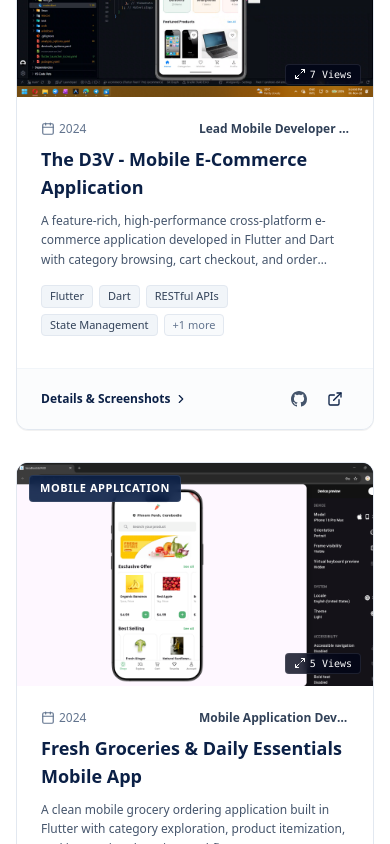
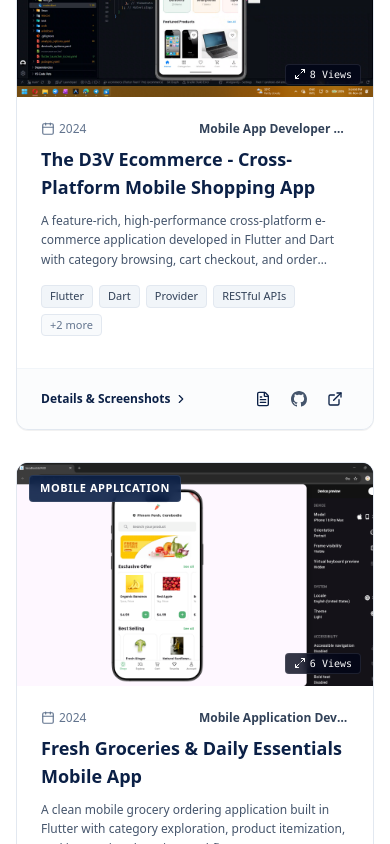
Before and after one commit to devitnang/Nang-Devit_MIS_Portfolio, a Next.js app: page / in a window 390 px wide. Shown: the part 7380-8224 px from the top of the page. Built offline with nearby package versions, Linux system fonts and the light colour scheme.

Commit message:
feat: integrate authentic Flutter academic projects with docs and screenshots

```diff
--- a/src/components/sections/ProjectsSection.tsx
+++ b/src/components/sections/ProjectsSection.tsx
@@ -13,6 +13,7 @@ import {
   Maximize2,
   Calendar,
   Code2,
+  FileText,
 } from "lucide-react";
 
 export function ProjectsSection() {
@@ -169,6 +170,17 @@ export function ProjectsSection() {
                   </button>
 
                   <div className="flex items-center gap-2">
+                    {project.documentationUrl && (
+                      <a
+                        href={project.documentationUrl}
+                        target="_blank"
+                        rel="noopener noreferrer"
+                        className="p-1.5 rounded-md text-[#0B2046] dark:text-blue-400 hover:bg-blue-50 dark:hover:bg-blue-950/40 transition-colors"
+                        title="Read Architecture Documentation (PDF)"
+                      >
+                        <FileText className="w-4 h-4" />
+                      </a>
+                    )}
                     {project.githubUrl && (
                       <a
                         href={project.githubUrl}
--- a/src/components/ui/ProjectModal.tsx
+++ b/src/components/ui/ProjectModal.tsx
@@ -13,6 +13,8 @@ import {
   Calendar,
   Layers,
   Building,
+  FileText,
+  Users,
 } from "lucide-react";
 
 interface ProjectModalProps {
@@ -159,7 +161,7 @@ export function ProjectModal({ project, onClose }: ProjectModalProps) {
           {/* Project Details Grid */}
           <div className="grid grid-cols-1 sm:grid-cols-2 gap-4 p-4 rounded-lg bg-slate-50 dark:bg-slate-900/60 border border-slate-200 dark:border-slate-800 text-xs sm:text-sm">
             <div className="flex items-center gap-2">
-              <Layers className="w-4 h-4 text-[#0B2046] dark:text-blue-400" />
+              <Layers className="w-4 h-4 text-[#0B2046] dark:text-blue-400 shrink-0" />
               <span className="text-slate-500 dark:text-slate-400">Role:</span>
               <span className="font-semibold text-slate-800 dark:text-slate-200">
                 {project.role}
@@ -167,10 +169,19 @@ export function ProjectModal({ project, onClose }: ProjectModalProps) {
             </div>
             {project.clientOrOrg && (
               <div className="flex items-center gap-2">
-                <Building className="w-4 h-4 text-[#0B2046] dark:text-blue-400" />
+                <Building className="w-4 h-4 text-[#0B2046] dark:text-blue-400 shrink-0" />
                 <span className="text-slate-500 dark:text-slate-400">Context:</span>
                 <span className="font-semibold text-slate-800 dark:text-slate-200">
                   {project.clientOrOrg}
+                </span>
+              </div>
+            )}
+            {project.teamMembers && project.teamMembers.length > 0 && (
+              <div className="flex items-center gap-2 sm:col-span-2">
+                <Users className="w-4 h-4 text-[#0B2046] dark:text-blue-400 shrink-0" />
+                <span className="text-slate-500 dark:text-slate-400">Project Team:</span>
+                <span className="font-semibold text-slate-800 dark:text-slate-200">
+                  {project.teamMembers.join(" • ")}
                 </span>
               </div>
             )}
@@ -226,7 +237,18 @@ export function ProjectModal({ project, onClose }: ProjectModalProps) {
 
         {/* Modal Footer / Actions */}
         <div className="p-4 border-t border-slate-200 dark:border-slate-800 bg-slate-50/70 dark:bg-slate-900/60 flex flex-wrap items-center justify-between gap-3 sticky bottom-0">
-          <div className="flex items-center gap-2">
+          <div className="flex flex-wrap items-center gap-2">
+            {project.documentationUrl && (
+              <a
+                href={project.documentationUrl}
+                target="_blank"
+                rel="noopener noreferrer"
+                className="inline-flex items-center gap-2 px-3.5 py-2 rounded-md text-xs sm:text-sm font-semibold bg-blue-50 dark:bg-blue-950/70 text-[#0B2046] dark:text-blue-300 hover:bg-blue-100 dark:hover:bg-blue-900/50 border border-blue-200 dark:border-blue-900/50 transition-colors"
+              >
+                <FileText className="w-4 h-4 text-[#0B2046] dark:text-blue-400" />
+                <span>PDF Documentation</span>
+              </a>
+            )}
             {project.githubUrl && (
               <a
                 href={project.githubUrl}
--- a/src/data/projectsData.ts
+++ b/src/data/projectsData.ts
@@ -97,28 +97,32 @@ export const projects: Project[] = [
   },
   {
     id: "the-d3v-ecommerce-flutter",
-    title: "The D3V - Mobile E-Commerce Application",
+    title: "The D3V Ecommerce - Cross-Platform Mobile Shopping App",
     category: "Mobile Application",
     featured: true,
     year: "2024",
-    clientOrOrg: "Mobile Application Development",
-    role: "Lead Mobile Developer & UI/UX Designer",
+    clientOrOrg: "SETEC Institute — Year 4, Semester 1 (MA - II)",
+    role: "Mobile App Developer & Architecture Contributor",
+    teamMembers: ["Nang Devit", "Ken Sokraingsey", "Thai Sulinh"],
+    documentationUrl: "/assets/projects/flutter_ecommerce/The-D3V-Ecommerce_Frontend_Documentation.pdf",
     shortDescription:
       "A feature-rich, high-performance cross-platform e-commerce application developed in Flutter and Dart with category browsing, cart checkout, and order lifecycle tracking.",
     fullDescription:
-      "Engineered an end-to-end mobile shopping application utilizing Flutter and Dart. Designed with a component-driven architecture featuring reactive state management, asynchronous REST API integration, secure user authentication, shopping cart persistence, and order placement verification.",
+      "Engineered an end-to-end mobile shopping application utilizing Flutter and Dart for SETEC Institute MA-II coursework. Designed with a modular feature-first architecture (config, model, provider, routes, screen, widget, helper, utils) featuring Provider-based state management, asynchronous REST API integration with http package, secure token storage with flutter_secure_storage and shared_preferences, dynamic product carousels, Lottie animations, and order placement verification.",
     keyFeatures: [
-      "Modern home storefront with promotional carousels, featured collections, and new arrivals.",
-      "Multi-level category exploration and granular product filtering.",
+      "Modern home storefront with promotional carousel banners, featured collections, and new arrivals.",
+      "Multi-level department category exploration and granular product filtering.",
       "Interactive product details view with image zoom, variant selection, and review summaries.",
-      "Persistent cart state management with real-time subtotal, discounts, and tax computation.",
-      "Wishlist management, secure user authentication, and order completion verification flow.",
+      "Persistent cart state management (Provider) with real-time subtotal, discounts, and tax computation.",
+      "Wishlist management, secure user authentication with session persistence, and order receipt flow.",
+      "Complete technical architecture documentation and mobile frontend design manual (PDF available).",
     ],
     technologies: [
       { name: "Flutter" },
       { name: "Dart" },
+      { name: "Provider" },
       { name: "RESTful APIs" },
-      { name: "State Management" },
+      { name: "Secure Storage" },
       { name: "Figma" },
     ],
     images: [
@@ -157,6 +161,11 @@ export const projects: Project[] = [
         caption: "Secure User Authentication & Account Access",
         alt: "User Login Screen",
       },
+      {
+        url: "/assets/projects/flutter_ecommerce/app_icons.png",
+        caption: "Official App Launcher Icon & Branding Identity",
+        alt: "App Launcher Icon Screen",
+      },
     ],
     githubUrl: "https://github.com/devitnang/the-d3v-ecommerce",
     demoUrl: "https://github.com/devitnang/the-d3v-ecommerce",
@@ -172,23 +181,25 @@ export const projects: Project[] = [
     shortDescription:
       "A clean mobile grocery ordering application built in Flutter with category exploration, product itemization, and interactive shopping workflows.",
     fullDescription:
-      "Built a seamless mobile grocery shopping experience using Flutter. Focused on speed, intuitive navigation, responsive image caching, product search, and smooth transitions across product detail cards.",
+      "Built a seamless mobile grocery shopping experience using Flutter and Dart. Focused on high-frame-rate rendering, intuitive bottom navigation, responsive image caching, product search, and smooth modal transitions across product detail cards.",
     keyFeatures: [
       "Dynamic grocery storefront featuring daily promotions and fresh produce specials.",
       "Explore tab with intuitive icon-based categories (Beverages, Fresh Fruits, Bakery).",
-      "Comprehensive product detail screen with quantity counters and nutrition specs.",
-      "Optimized asset loading and clean UI architecture.",
+      "Comprehensive product detail screen with quantity counters, price calculator, and nutrition specs.",
+      "Category-specific inventory listing with stock availability tags.",
+      "Optimized asset loading and clean Flutter UI architecture.",
     ],
     technologies: [
       { name: "Flutter" },
       { name: "Dart" },
       { name: "Mobile UI/UX" },
+      { name: "State Management" },
       { name: "REST APIs" },
     ],
     images: [
       {
         url: "/assets/projects/flutter_grocies/home.png",
-        caption: "Fresh Groceries Home Screen with Featured Deals",
+        caption: "Fresh Groceries Home Screen with Featured Deals & Categories",
         alt: "Grocery App Home Screen",
       },
       {
@@ -210,6 +221,11 @@ export const projects: Project[] = [
         url: "/assets/projects/flutter_grocies/home1.png",
         caption: "Alternate Storefront Layout & Banner Navigation",
         alt: "Grocery Storefront Screen",
+      },
+      {
+        url: "/assets/projects/flutter_grocies/home2.png",
+        caption: "Pantry Specials & Seasonal Produce Grid",
+        alt: "Grocery Specials Screen",
       },
     ],
     githubUrl: "https://github.com/devitnang/flutter-groceries-app",
--- a/src/types/index.ts
+++ b/src/types/index.ts
@@ -42,6 +42,8 @@ export interface Project {
   images: ProjectImage[];
   githubUrl?: string;
   demoUrl?: string;
+  documentationUrl?: string;
+  teamMembers?: string[];
   year: string;
   clientOrOrg?: string;
 }
```
